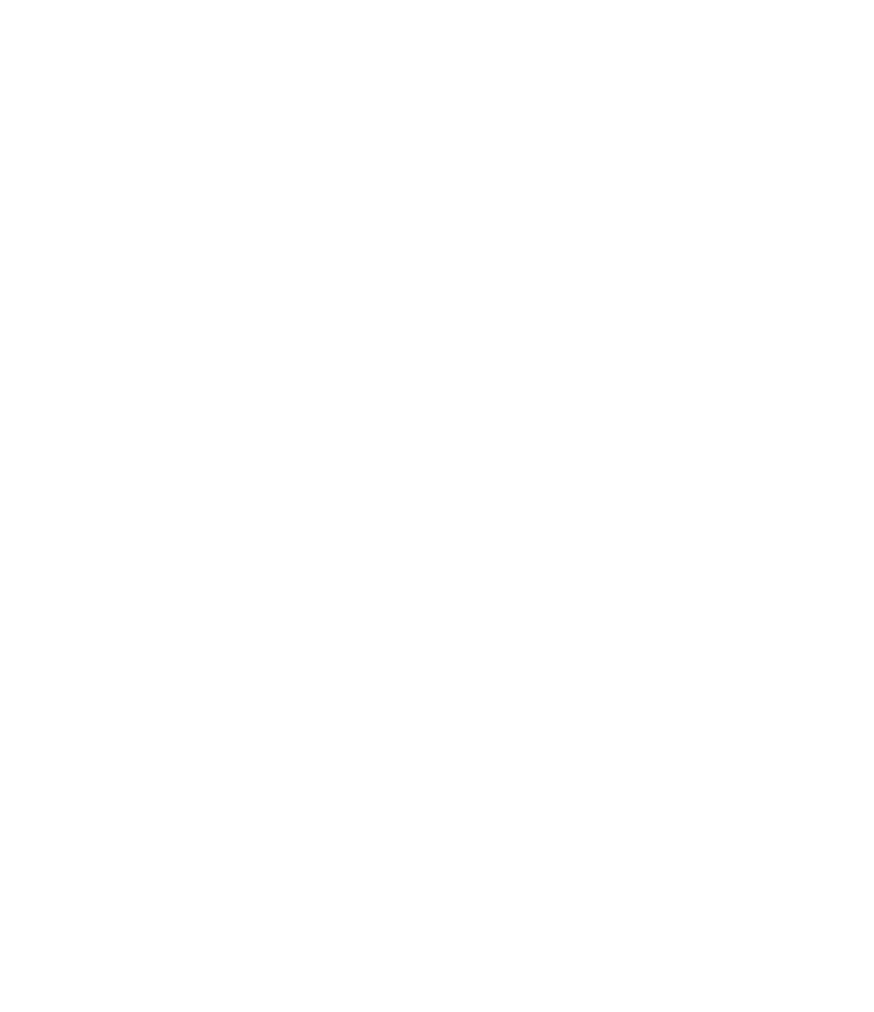
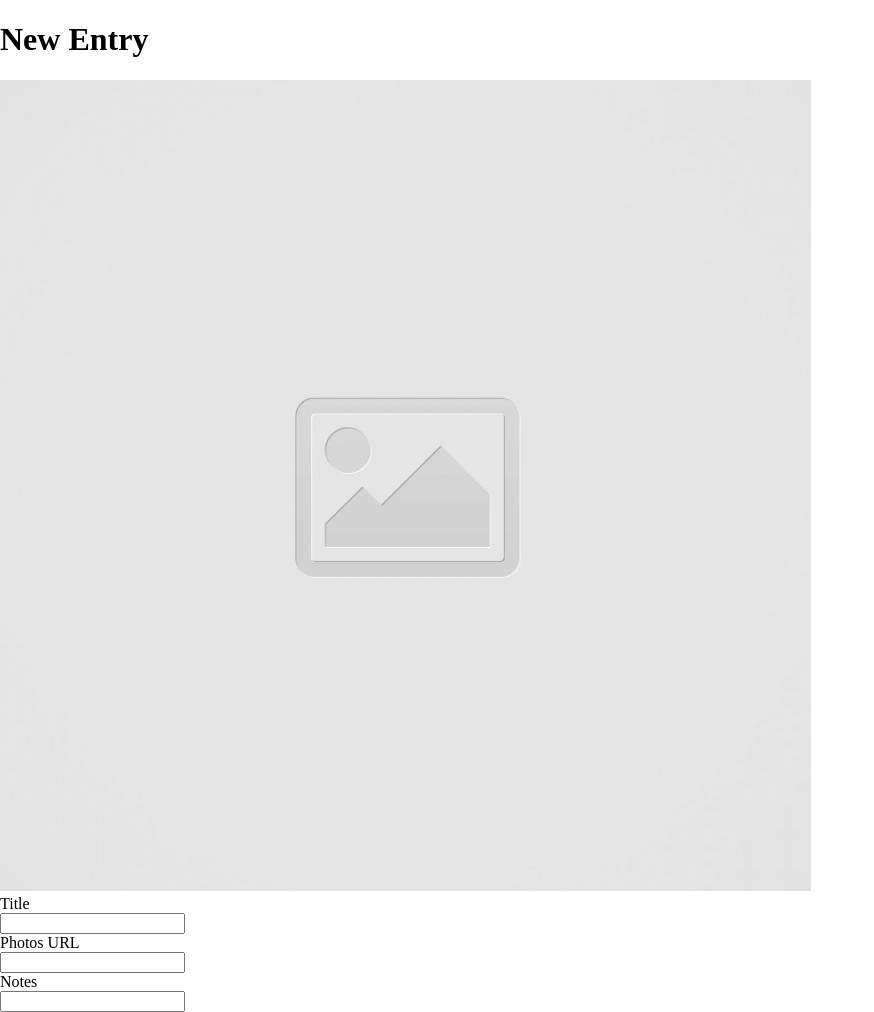
Before and after one commit to sal-garcia/code-journal, a website: page index.html in a window 1280 px wide. Shown: the whole page, without its empty margins (0-874 px from the left). Before the commit the page ends 800 px from the top, so only its background shows below. Drawn offline with Linux system fonts and the light colour scheme.

Commit message:
Add a form for creating a journal entry to the div[data-view="entry-form"].

```diff
--- a/index.html
+++ b/index.html
@@ -19,6 +19,32 @@
   </header>
   <main>
     <div data-view="entry-form">
+      <div>
+        <h1>New Entry</h1>
+      </div>
+      <div>
+        <img src="images/placeholder-image-square.jpg" alt="placeholder-image-square">
+      </div>
+
+<form action="" method="POST" class="forms">
+  <div>
+    <div>
+      <label for="text">Title</label>
+    </div>
+    <input type="text" name="text" id="title">
+  </div>
+  <div>
+    <div>
+    <label for="url">Photos URL</label>
+    </div>
+    <input type="url" name="url" id="photo">
+  </div>
+  <div>
+    <label for="text">Notes</label>
+  </div>
+  <input type="text" name="text" id="Notes">
+</form>
+
 
     </div>
   </main>
```
